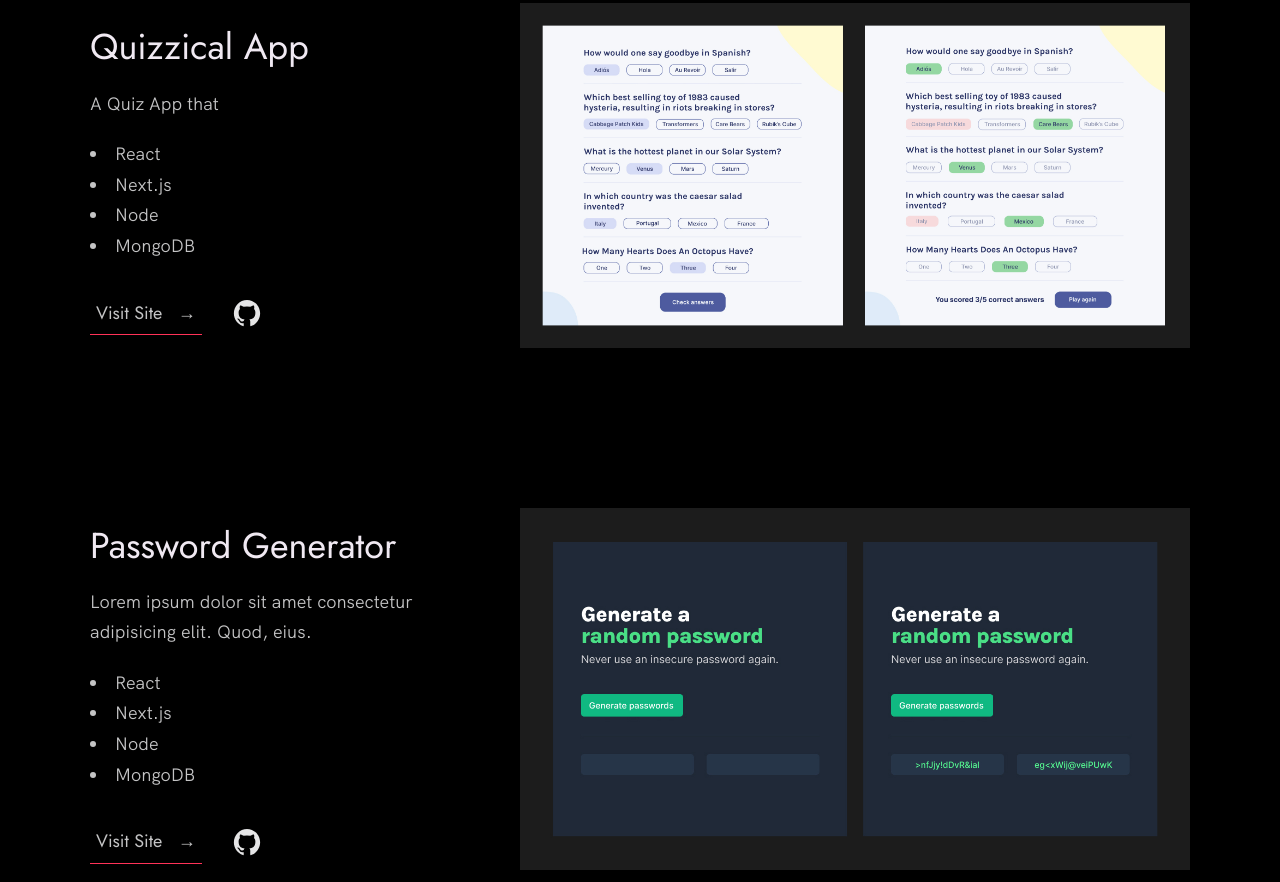
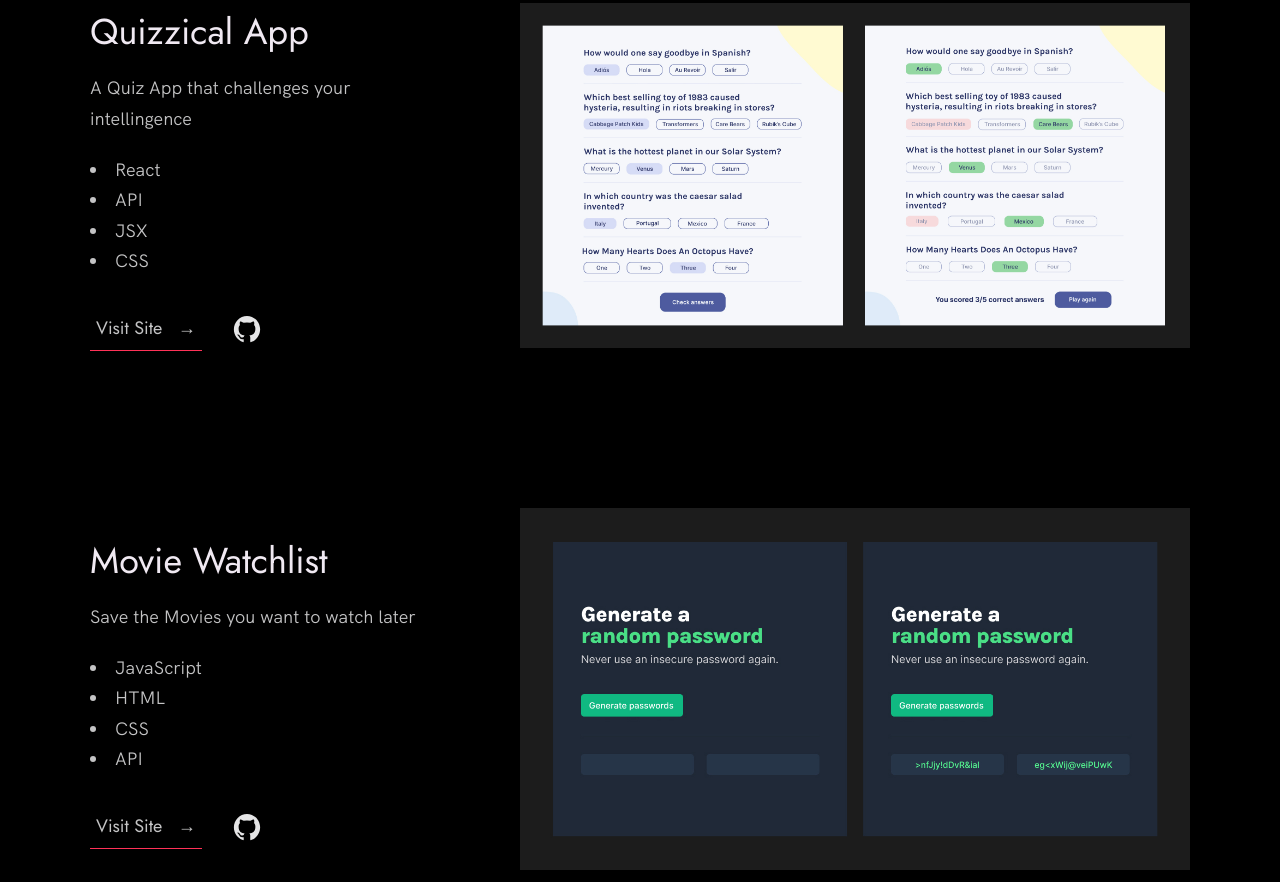
Before and after one commit to Appile1/Portfolio, a website built with Vite: page index.html in a window 1280 px wide. Shown: the part 1635-2517 px from the top of the page. Built offline with nearby package versions, Linux system fonts and the light colour scheme.

Commit message:
improvements

```diff
--- a/index.html
+++ b/index.html
@@ -38,7 +38,7 @@
       <div class="header__text-box row">
         <div class="header__text">
           <h1 class="heading-primary">
-            <span>M.Ahmad Siddique</span>
+            <span>(IN Progress) .Ahmad Siddique</span>
           </h1>
           <p>
             A Front-End Developer based in Punjab, Pakistan <br />
@@ -58,7 +58,7 @@
             <div class="work__box">
               <div class="work__text">
                 <h3>Private Chat App</h3>
-                <p>A Chrome extension to help you focus and stay up-to-date.</p>
+                <p>Message your friends privatiatly easily</p>
                 <ul class="work__list">
                   <li>React</li>
                   <li>FireBase Authentication</li>
@@ -96,12 +96,12 @@
             <div class="work__box">
               <div class="work__text">
                 <h3>Quizzical App</h3>
-                <p>A Quiz App that</p>
+                <p>A Quiz App that challenges your intellingence</p>
                 <ul class="work__list">
                   <li>React</li>
-                  <li>Next.js</li>
-                  <li>Node</li>
-                  <li>MongoDB</li>
+                  <li>API</li>
+                  <li>JSX</li>
+                  <li>CSS</li>
                 </ul>
                 <div class="work__links">
                   <a href="#" class="link__text"
@@ -127,16 +127,13 @@
             </div>
             <div class="work__box">
               <div class="work__text">
-                <h3>Password Generator</h3>
-                <p>
-                  Lorem ipsum dolor sit amet consectetur adipisicing elit. Quod,
-                  eius.
-                </p>
+                <h3>Movie Watchlist</h3>
+                <p>Save the Movies you want to watch later</p>
                 <ul class="work__list">
-                  <li>React</li>
-                  <li>Next.js</li>
-                  <li>Node</li>
-                  <li>MongoDB</li>
+                  <li>JavaScript</li>
+                  <li>HTML</li>
+                  <li>CSS</li>
+                  <li>API</li>
                 </ul>
                 <div class="work__links">
                   <a href="#" class="link__text"
@@ -231,10 +228,7 @@
             </a>
           </li>
           <li class="footer__social-link-item">
-            <a
-              href="https://github.com/nisarhassan12/"
-              title="Link to Github Profile"
-            >
+            <a href="https://github.com/Appile1" title="Link to Github Profile">
               <img
                 src="./images/github.svg"
                 class="footer__social-image"
```
Also changed, not shown: images/quiz2.jpg (added).
